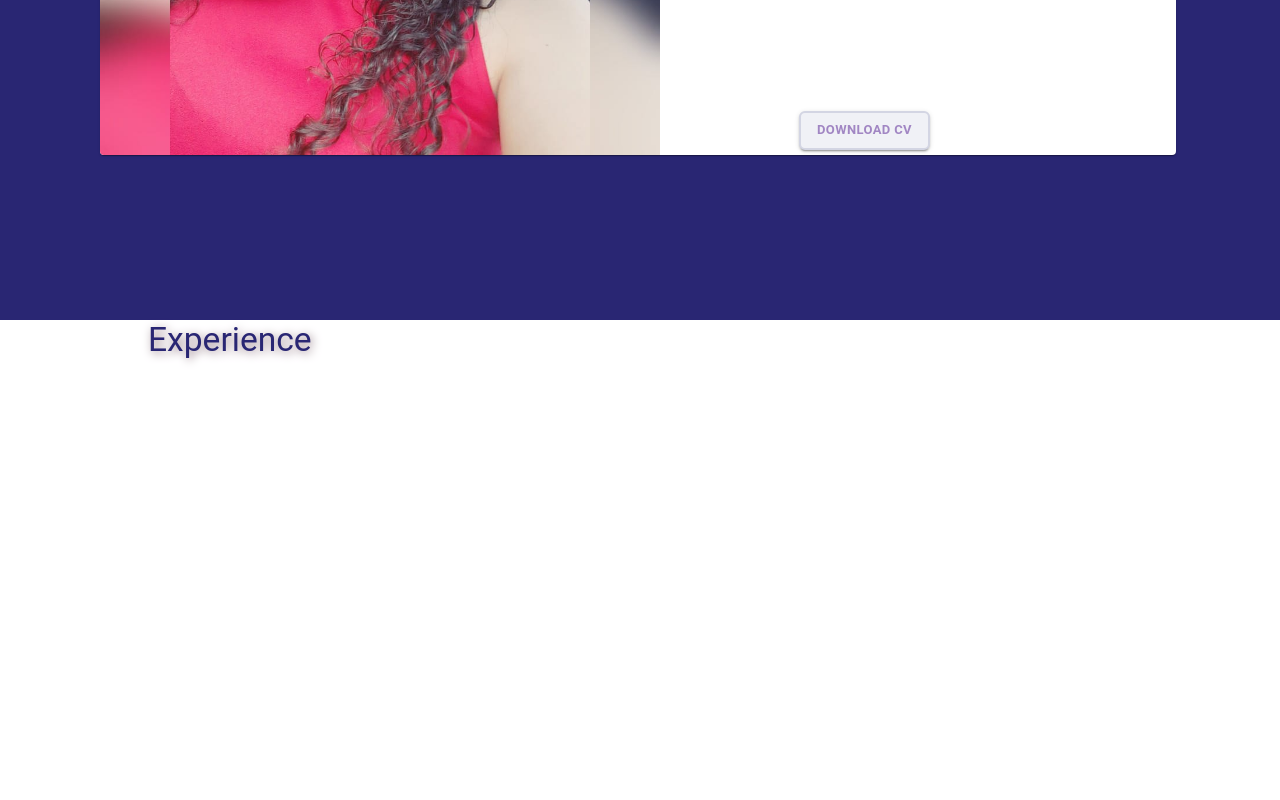
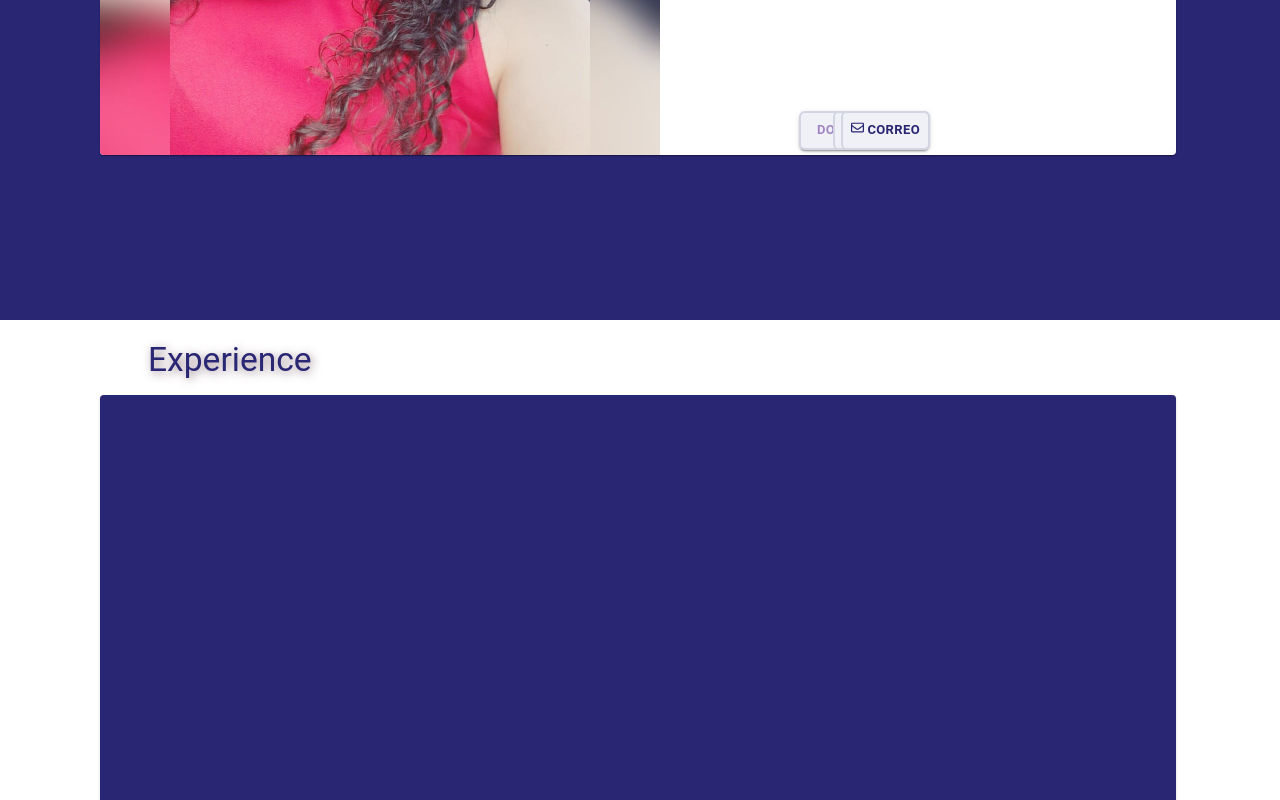
Before and after one commit to MarleenMs/Portfolio, a React (Create React App) app in the folder my-app/: page / in a window 1280 px wide. Shown: the part 560-1360 px from the top of the page. Built offline with nearby package versions, Linux system fonts and the light colour scheme.

Commit message:
Se agrega el "Card" a cada pestaña

```diff
--- a/my-app/src/Components/Certifications.js
+++ b/my-app/src/Components/Certifications.js
@@ -1,12 +1,19 @@
 import React from 'react'
-import {makeStyles, Typography} from "@material-ui/core"
+import {Card, makeStyles, Typography} from "@material-ui/core"
+import { CardContent } from '@mui/material';
 
 const Certifications = ({title, dark, id}) => {
     const classes = useStyles();
   return (
     <div className={`${classes.section} ${dark && classes.sectiondark}`}>
-       <div className={classes.sectioncontent} id={id}>
+        <div className={classes.sectioncontent} id={id}>
+            <br/>
             <Typography variant= "h3">{title}</Typography>
+            <Card className={classes.card}>
+                <CardContent className={classes.CardContent}>
+
+                </CardContent>
+            </Card>
         </div>
     </div>
   )
@@ -28,7 +35,13 @@ const useStyles = makeStyles((theme) => ({
       margin: theme.spacing(0,0,0,6),
       fontSize: "2.1rem",
     },
-  }
+  },
+  card:{
+    height: "70vh",
+    display: "flex",
+    margin: theme.spacing(2,13,0,0),
+    backgroundColor: "#292673",
+  },
 }))
 
 
--- a/my-app/src/Components/Contact.js
+++ b/my-app/src/Components/Contact.js
@@ -1,33 +1,37 @@
 import React, {useState} from "react";
 import {FaLinkedin,FaGithub, FaRegEnvelope } from 'react-icons/fa';
-import {makeStyles, Typography} from "@material-ui/core"
+import {Button, Card, CardContent, makeStyles, Typography} from "@material-ui/core"
+import CardActions from "@material-ui/core/CardActions/CardActions";
 
-function BotonesUrl({title, dark, id}){
+function Contact({title, dark, id}){
     const [link, setLink] = useState(" ");
     const classes = useStyles();
     return(
         <div className={`${classes.section} ${dark && classes.sectiondark}`}>
             <div className={classes.sectioncontent} id={id}>
+                <br/>
                 <Typography variant= "h3">{title}</Typography>
-            </div>
-            <br/>
-            <button
-                className="App-button"
-                type="button"
-                onClick={() => setLink("https://www.linkedin.com/in/marleen-munoz-sala/")}
-              ><FaLinkedin/> LinkedIn</button>
+                <Card className={classes.card}>
+                  <CardContent className={classes.CardContent}>
+                    <CardActions>
+                    <Button
+                      className={classes.cvButton}
+                      onClick={() => setLink("https://www.linkedin.com/in/marleen-munoz-sala/")}
+                    ><FaLinkedin/> LinkedIn</Button>
 
-            <button
-                className="App-button"
-                type="button"
-                onClick={() => setLink("https://github.com/MarleenMs")}
-              ><FaGithub/> Github</button>
+                  <Button
+                      className={classes.cvButton}
+                      type="button"
+                      onClick={() => setLink("https://github.com/MarleenMs")}
+                    ><FaGithub/> Github</Button>
 
-            <button
-                className="App-button"
-                type="button"
-                onClick={() => setLink("marleen.ms99@gmail.com")}
-              ><FaRegEnvelope/> Correo</button>
+                  <Button
+                      className={classes.cvButton}
+                      type="button"
+                      onClick={() => setLink("marleen.ms99@gmail.com")}
+                    ><FaRegEnvelope/> Correo</Button>
+              </CardActions>
+
             <br/><br/>
             <p>
                 <a
@@ -39,6 +43,12 @@ function BotonesUrl({title, dark, id}){
                     {link}
                 </a>
             </p>
+                  </CardContent>
+
+                </Card>
+            </div>
+            <br/>
+
         </div>
     );
 }
@@ -59,8 +69,44 @@ const useStyles = makeStyles((theme) => ({
       margin: theme.spacing(0,0,0,6),
       fontSize: "2.1rem",
     },
-  }
+  },
+  card:{
+    height: "70vh",
+    display: "flex",
+    margin: theme.spacing(2,13,0,0)
+  },
+  cardMedia:{
+    borderRadius: "10px",
+    border: "80px",
+    objectFit: "cover",
+  },
+  cvButton:{
+    position: "absolute",
+    bottom: 90,
+    right: 350,
+    color: "#292673",
+    backgroundColor: "#f0f1f6",
+    borderRadius: "6px",
+    fontSize: "13px",
+    border: "2px solid #d3d5e3",
+    cursor: "pointer",
+    transitionDuration: "0.4s",
+    display: "inline-block",
+    fontWeight: "bold",
+    "&:hover": {
+      backgroundColor: "#d0c3e1",
+      color: "white",
+    },
+    "& a": {
+      color: "#a186c3",
+      textDecoration: "none",
+    },
+    "& a:hover": {
+      color: "white",
+
+    },
+  },
 }))
 
 
-export default BotonesUrl
+export default Contact
--- a/my-app/src/Components/Experience.js
+++ b/my-app/src/Components/Experience.js
@@ -1,12 +1,18 @@
 import React from 'react'
-import {makeStyles, Typography} from "@material-ui/core"
+import {Card, CardContent, makeStyles, Typography} from "@material-ui/core"
 
 const Experience = ({title, dark, id}) => {
   const classes = useStyles();
   return (
     <div className={`${classes.section} ${dark && classes.sectiondark}`}>
         <div className={classes.sectioncontent} id={id}>
-          <Typography variant= "h3">{title}</Typography>
+            <br/>
+            <Typography variant= "h3">{title}</Typography>
+            <Card className={classes.card}>
+                <CardContent className={classes.CardContent}>
+
+                </CardContent>
+            </Card>
         </div>
     </div>
   )
@@ -28,7 +34,13 @@ const useStyles = makeStyles((theme) => ({
       margin: theme.spacing(0,0,0,6),
       fontSize: "2.1rem",
     },
-  }
+  },
+  card:{
+    height: "70vh",
+    display: "flex",
+    margin: theme.spacing(2,13,0,0),
+    backgroundColor: "#292673",
+  },
 }))
 
 export default Experience
--- a/my-app/src/Components/Skills.js
+++ b/my-app/src/Components/Skills.js
@@ -1,12 +1,18 @@
 import React from 'react'
-import {makeStyles, Typography} from "@material-ui/core"
+import {Card, CardContent, makeStyles, Typography} from "@material-ui/core"
 
 const Skills = ({title, dark, id}) => {
   const classes = useStyles();
   return (
     <div className={`${classes.section} ${dark && classes.sectiondark}`}>
         <div className={classes.sectioncontent} id={id}>
+            <br/>
             <Typography variant= "h3">{title}</Typography>
+            <Card className={classes.card}>
+                <CardContent className={classes.CardContent}>
+
+                </CardContent>
+            </Card>
         </div>
     </div>
   )
@@ -28,7 +34,18 @@ const useStyles = makeStyles((theme) => ({
       margin: theme.spacing(0,0,0,6),
       fontSize: "2.1rem",
     },
-  }
+  },
+  card:{
+    height: "70vh",
+    display: "flex",
+    margin: theme.spacing(2,13,0,0)
+  },
+  cardMedia:{
+    borderRadius: "10px",
+    border: "80px",
+    objectFit: "cover",
+  },
+
 }))
 
 export default Skills
```
